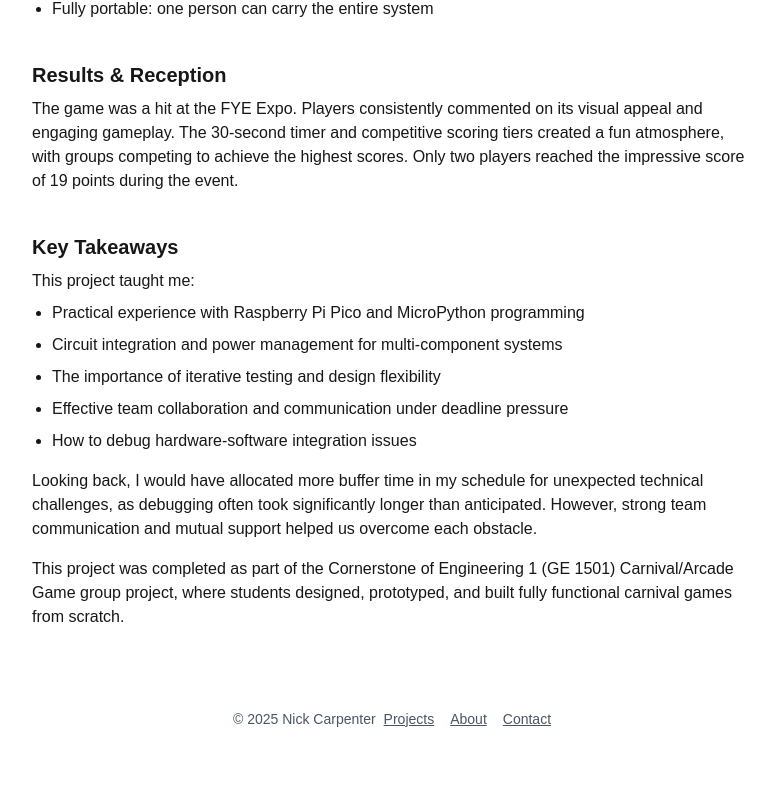
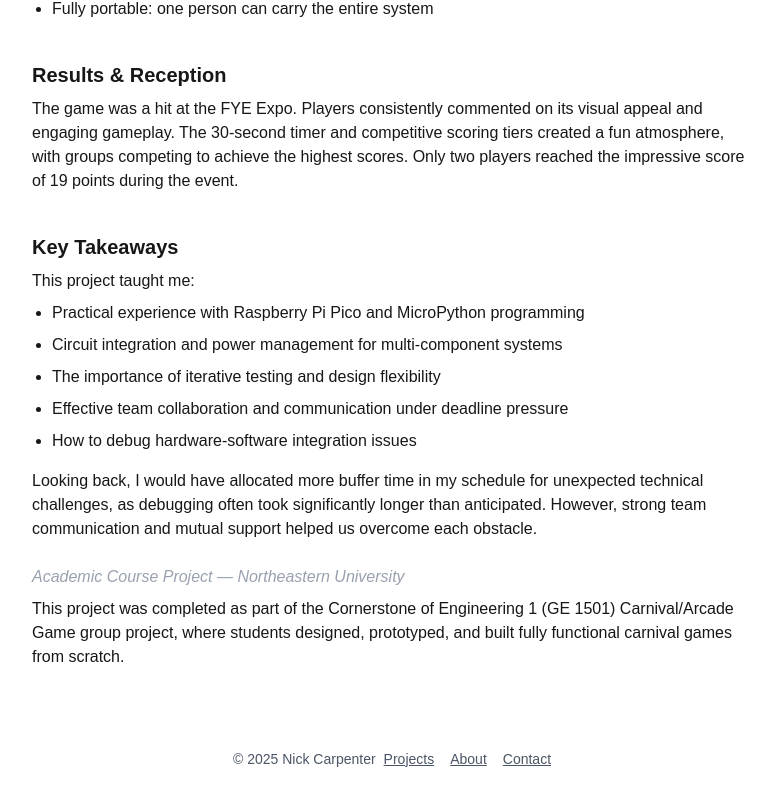
Before and after one commit to nickc32849/personal_website, a Next.js app: page /projects/whack-a-mole in a window 1280 px wide. Shown: the part 2648-3449 px from the top of the page, without its empty margins (248-1023 px from the left). Before the commit the page ends 3409 px from the top, so only its background shows below. Built offline with nearby package versions, Linux system fonts and the light colour scheme.

Commit message:
Add italicized course context line to Whack-a-Mole page

```diff
--- a/app/projects/whack-a-mole/page.tsx
+++ b/app/projects/whack-a-mole/page.tsx
@@ -152,11 +152,16 @@ export default function WhackAMolePage() {
           However, strong team communication and mutual support helped us overcome each obstacle.
         </p>
 
-        <p className="mt-4">
+        <p className="mt-6 italic text-gray-400">
+          Academic Course Project — Northeastern University
+        </p>
+
+        <p className="mt-2">
           This project was completed as part of the Cornerstone of Engineering 1 (GE 1501)
           Carnival/Arcade Game group project, where students designed, prototyped, and built fully
           functional carnival games from scratch.
         </p>
+
       </Section>
     </ProjectLayout>
   );
```
